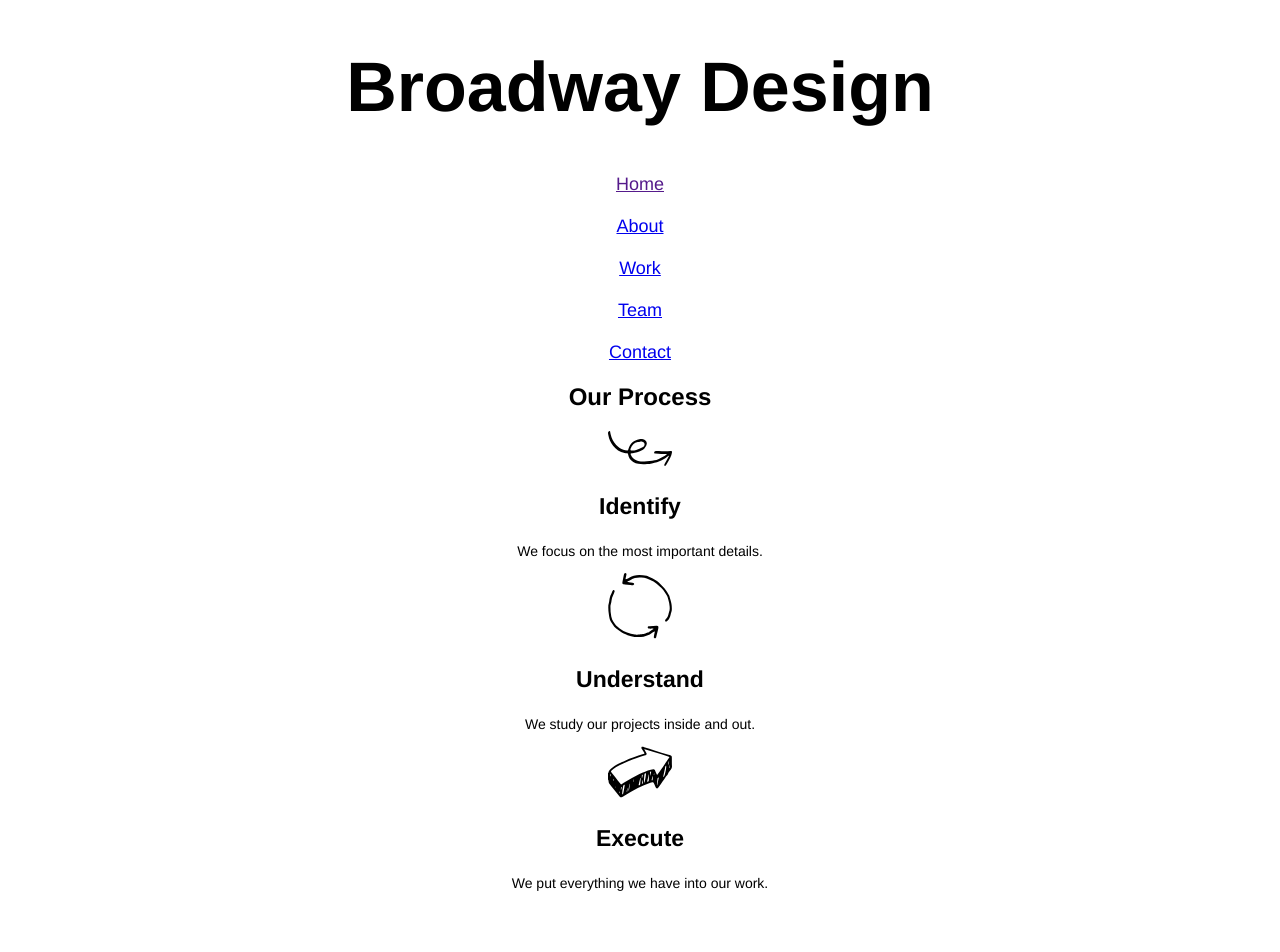
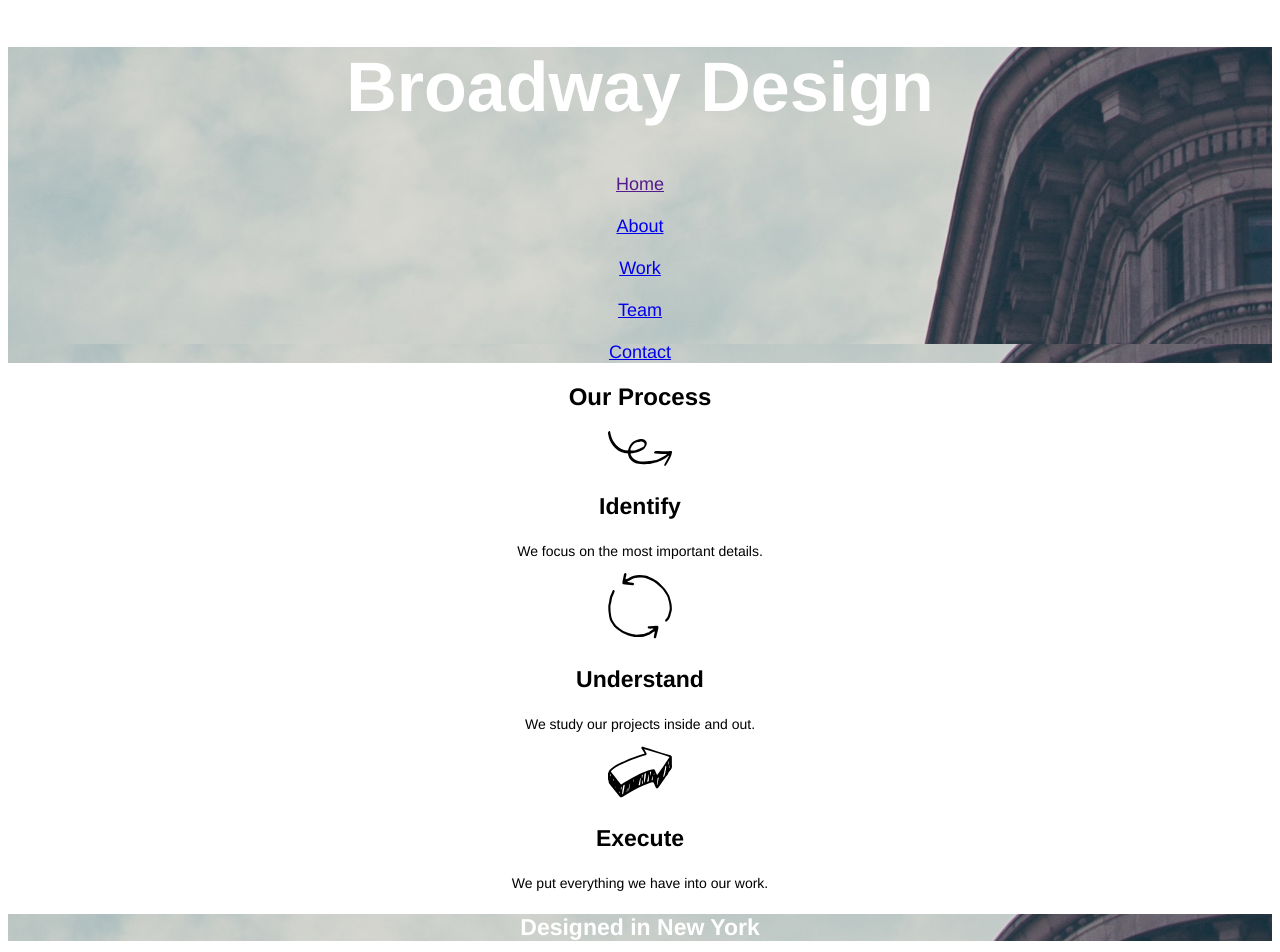
Before and after one commit to ldware12/Code101, a plain HTML site: page index.html in a window 1280 px wide. Shown: the top 952 px of the page. Drawn offline with Linux system fonts and the light colour scheme.

Commit message:
Final Commit

```diff
--- a/resources/css/style.css
+++ b/resources/css/style.css
@@ -4,16 +4,18 @@ body {
 }
 
 .picture {
-  background-image: url("broadway/resources/images/background.png");
+  background-image: url("../images/background.png");
 }
 
 h1 {
   font-size: 70px;
   font-weight: bold;
+  color: white;
 }
 
 nav {
   font-size: 18px;
+  color: white;
 }
 
 h2 {
@@ -32,7 +34,7 @@ h3 {
 
 .white {
   color: white;
-  background-image: url("broadway/resources/images/background.png");
+  background-image: url("../images/background.png");
 }
 
 footer {
```
